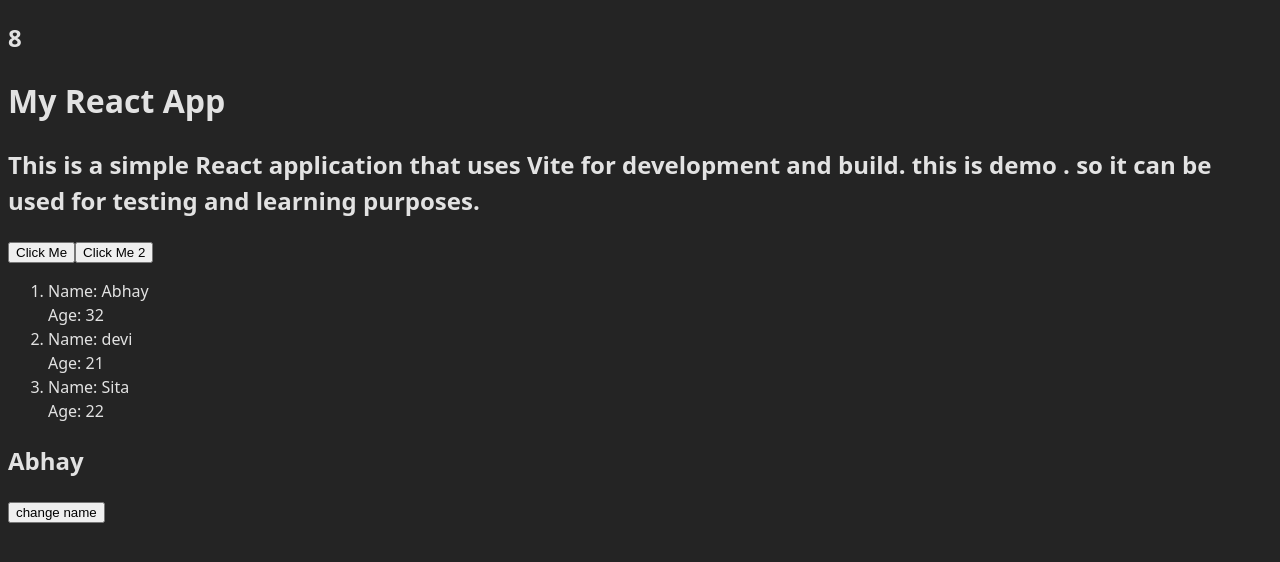
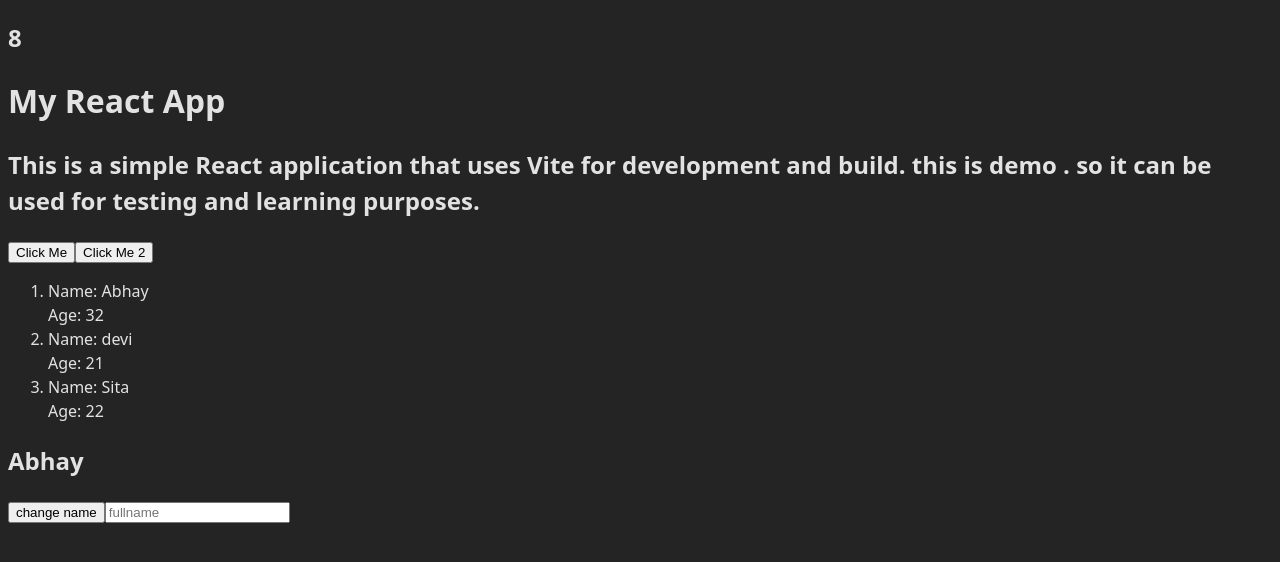
Before and after one commit to patelabhay672/ReactApp, a React (Vite) app: page / in a window 1280 px wide. Shown: the top 562 px of the page. Built offline with nearby package versions, Linux system fonts and the light colour scheme.

Commit message:
Complete task

```diff
--- a/src/App.jsx
+++ b/src/App.jsx
@@ -25,6 +25,13 @@ const App = () => {
     )
   })
 
+  const [fullname,setfullname]=useState("")
+
+  const changehandler=(e)=>{
+    setfullname(e.target.value)
+  }
+  console.log(fullname)
+
   return (
     <div>
       <h2>{5 + 3}</h2>
@@ -38,6 +45,8 @@ const App = () => {
       <ol>{updatedprofile}</ol>
       <h2>{username}</h2>
       <button onClick={()=>setusername("Aditya")}>change name</button>
+
+      <input onChange={changehandler}  type="text" placeholder="fullname"/>
     </div>
   );
 }
```
